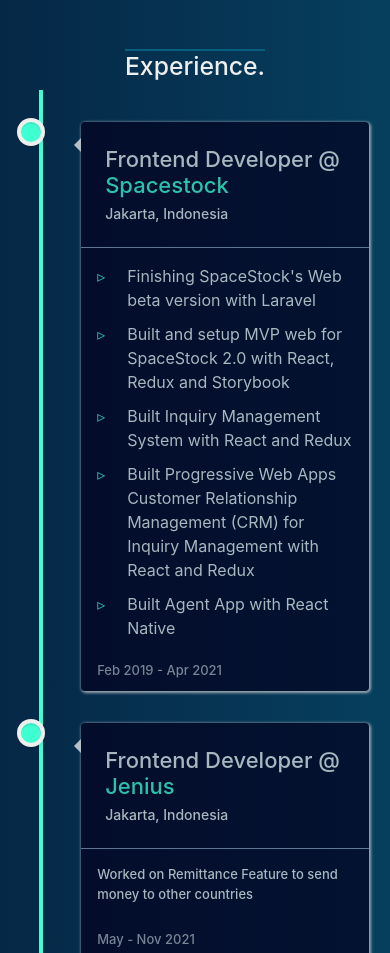
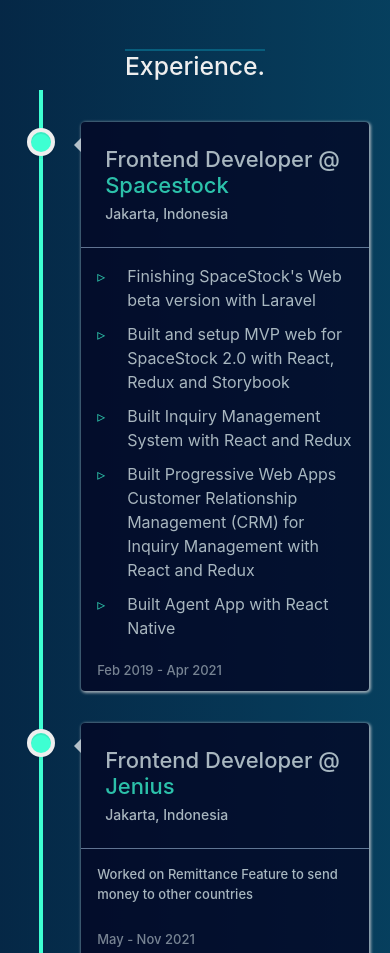
Before and after one commit to andrepith/andreadikarav2, a Next.js app: page / in a window 390 px wide. Shown: the part 840-1793 px from the top of the page. Built offline with nearby package versions, Linux system fonts and the light colour scheme; no server answers.

Commit message:
Adjust timeline on phone

```diff
--- a/src/components/Experience/index.tsx
+++ b/src/components/Experience/index.tsx
@@ -58,7 +58,7 @@
                           item.description.length > 1 ? (
                             <li key={index}>{desc}</li>
                           ) : (
-                            <p>{desc}</p>
+                            <p key={index}>{desc}</p>
                           )
                         )}
                       </div>
--- a/src/components/Experience/styles.scss
+++ b/src/components/Experience/styles.scss
@@ -75,6 +75,8 @@
   left: 0;
   width: 20px;
   height: 20px;
+  margin-top: 10px;
+  margin-left: 10px;
   border-radius: 50%;
   background-color: $color-highlight;
   box-shadow: 0 0 0 4px $color-white, inset 0 2px 0 rgba(0, 0, 0, 0.08),
```
